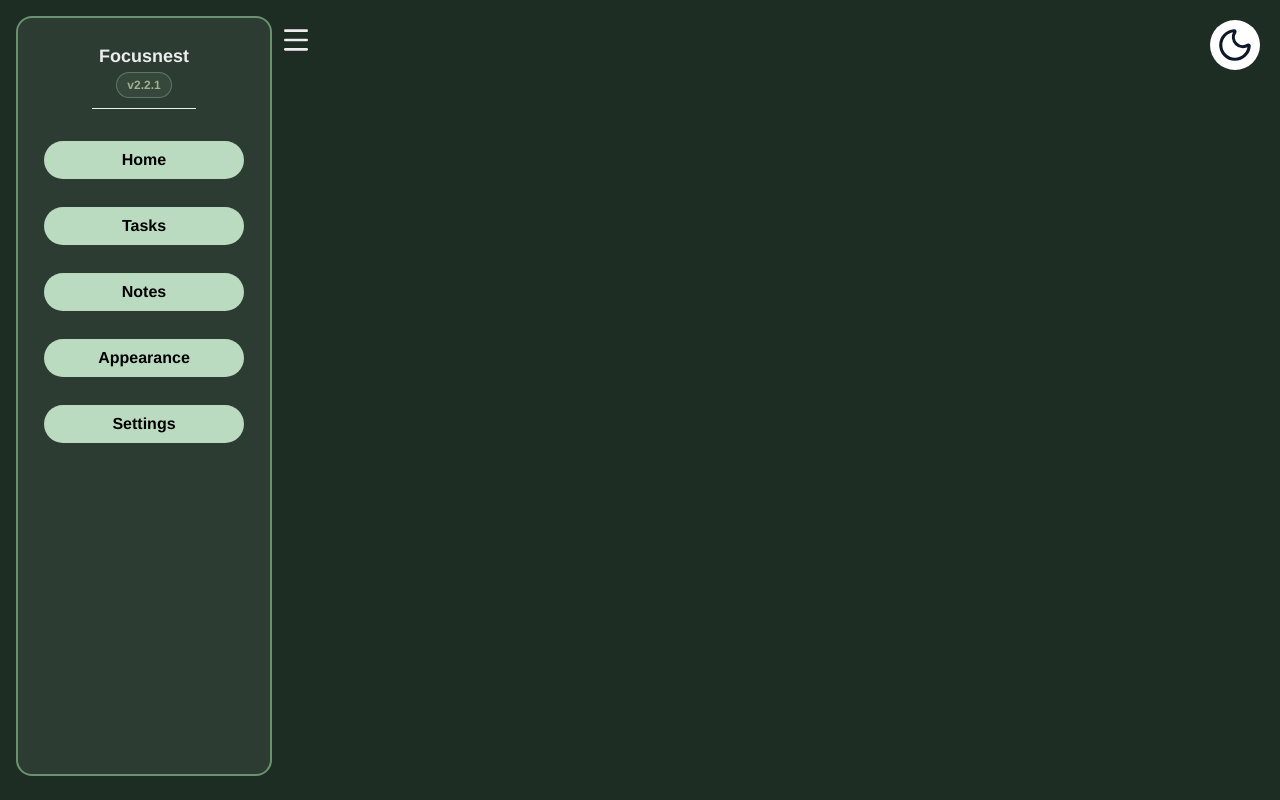
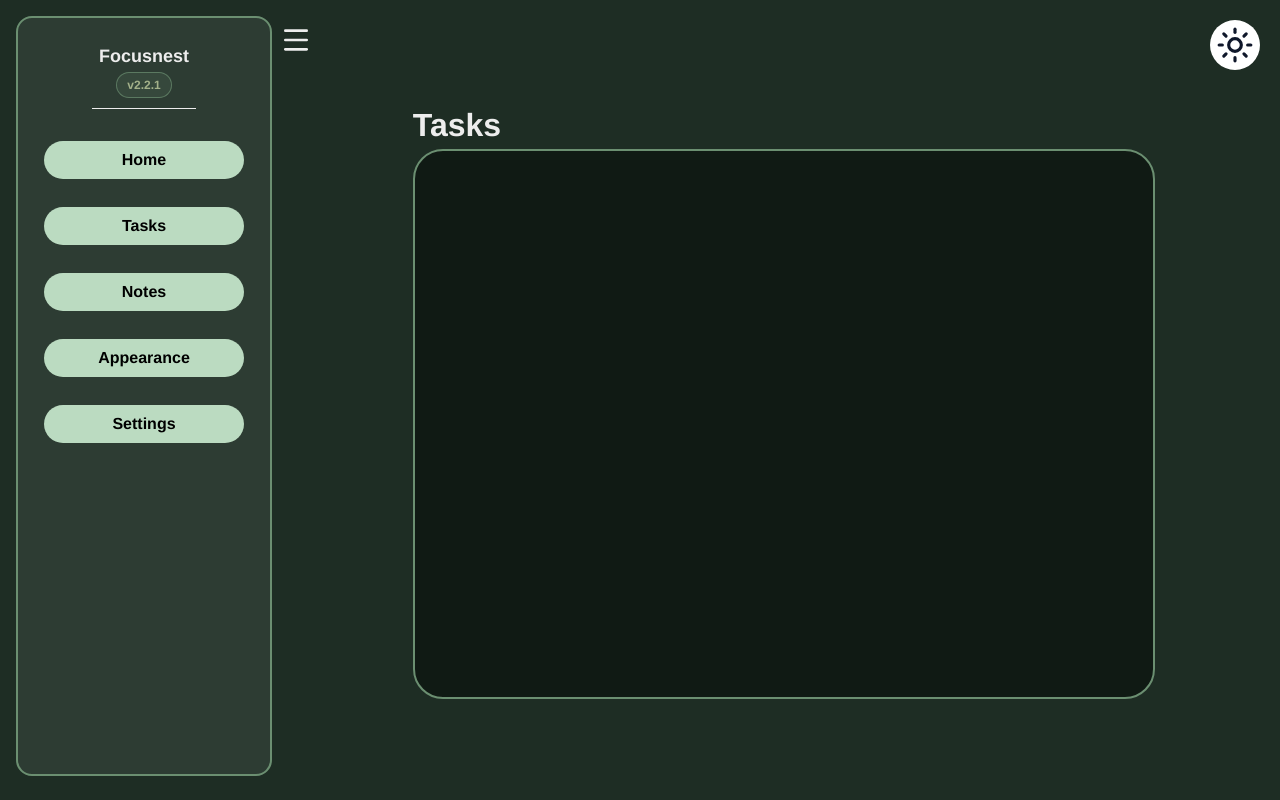
Before and after one commit to ItsCrew/focusnest-but-in-react, a React (Vite) app: page /tasks in a window 1280 px wide. Both pictures are taken after a click on the element 1235 px from the left and 45 px from the top of the page. Built offline with nearby package versions, Linux system fonts and the light colour scheme.

Commit message:
Added Theme switcher and Tasks page work has begun

```diff
--- a/src/Components/Global/Theme.jsx
+++ b/src/Components/Global/Theme.jsx
@@ -1,8 +1,22 @@
-import React, { useState } from 'react'
+import React, { useState, useEffect } from 'react'
 import { Moon, Sun } from 'lucide-react'
 
 const Theme = () => {
-  const [isDarkMode, setIsDarkMode] = useState(false)
+  const [isDarkMode, setIsDarkMode] = useState(() => {
+    return localStorage.getItem('theme') === 'dark'
+  })
+
+  useEffect(() => {
+    const root = document.documentElement
+
+    if (isDarkMode) {
+      root.classList.add('dark')
+      localStorage.setItem('theme', 'dark')
+    } else {
+      root.classList.remove('dark')
+      localStorage.setItem('theme', 'light')
+    }
+  }, [isDarkMode])
 
   const toggleTheme = () => {
     setIsDarkMode(!isDarkMode)
@@ -10,11 +24,11 @@ const Theme = () => {
 
   return (
     <div>
-      <div onClick={toggleTheme} className='fixed top-5 right-5 cursor-pointer'>
+      <div onClick={toggleTheme} className='fixed top-5 right-5 cursor-pointer select-nonez-50'>
         {isDarkMode ? (
-          <Moon color="#0f172a" size={50} className="bg-white rounded-full p-1.5 "/>
+          <Sun color="#0f172a" size={50} className="bg-white rounded-full p-1.5 hover:rotate-180 transition-all duration-300 ease"/>
         ) : (
-          <Sun  color="#0f172a" size={50} className="bg-white rounded-full p-1.5 hover:rotate-180 transition-all duration-300 ease"/>
+          <Moon color="#0f172a" size={50} className="bg-white rounded-full p-1.5 hover:scale-110 transition-all duration-200"/>
         )}
       </div>
     </div>
--- /dev/null
+++ b/src/Components/Tasks/TasksBox.jsx
@@ -0,0 +1,13 @@
+import React from 'react'
+
+const TasksBox = () => {
+  return (
+    <div>
+      <h1 className='text-[32px] font-bold'>Tasks</h1>
+      <div className='dark:bg-tasksbox-bg h-auto min-h-137.5 w-[58vw] border-2 border-headings-dark rounded-[30px]'>
+      </div>
+    </div>
+  )
+}
+
+export default TasksBox
--- a/src/Pages/Tasks.jsx
+++ b/src/Pages/Tasks.jsx
@@ -1,8 +1,13 @@
 import React from 'react'
+import TasksBox from '../Components/Tasks/TasksBox'
 
 const Tasks = () => {
   return (
-    <div className='min-h-screen w-full' />
+    <div className='min-h-screen flex flex-col justify-center items-center'>
+      <div className='flex flex-col items-center'>
+        <TasksBox/>
+      </div>
+    </div>
   )
 }
 
--- a/src/index.css
+++ b/src/index.css
@@ -14,6 +14,7 @@
   --color-navigation-hover-dark: #4b6b58;
   --color-activetask-border-dark: #a3b18a47;
   --color-activetask-bg-dark: #1e2d248c;
+  --color-tasksbox-bg: #101a14;
   --font-sans: "Franklin Gothic Medium" ,"Inter", ui-sans-serif, system-ui, sans-serif;
 
   /* Light mode */
```
Also changed, not shown: src/Components/Tasks/EmptyState.jsx (added).
